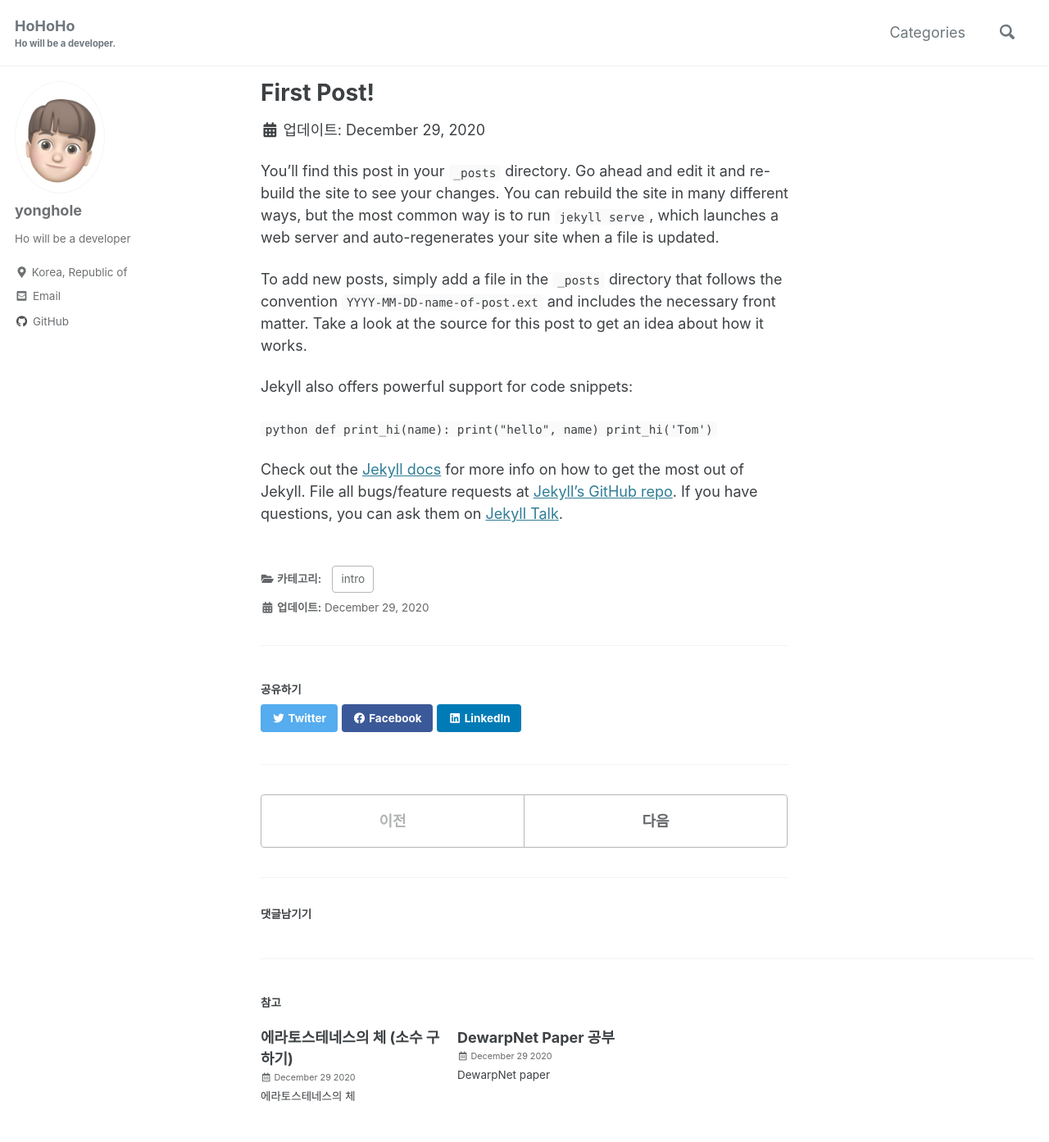
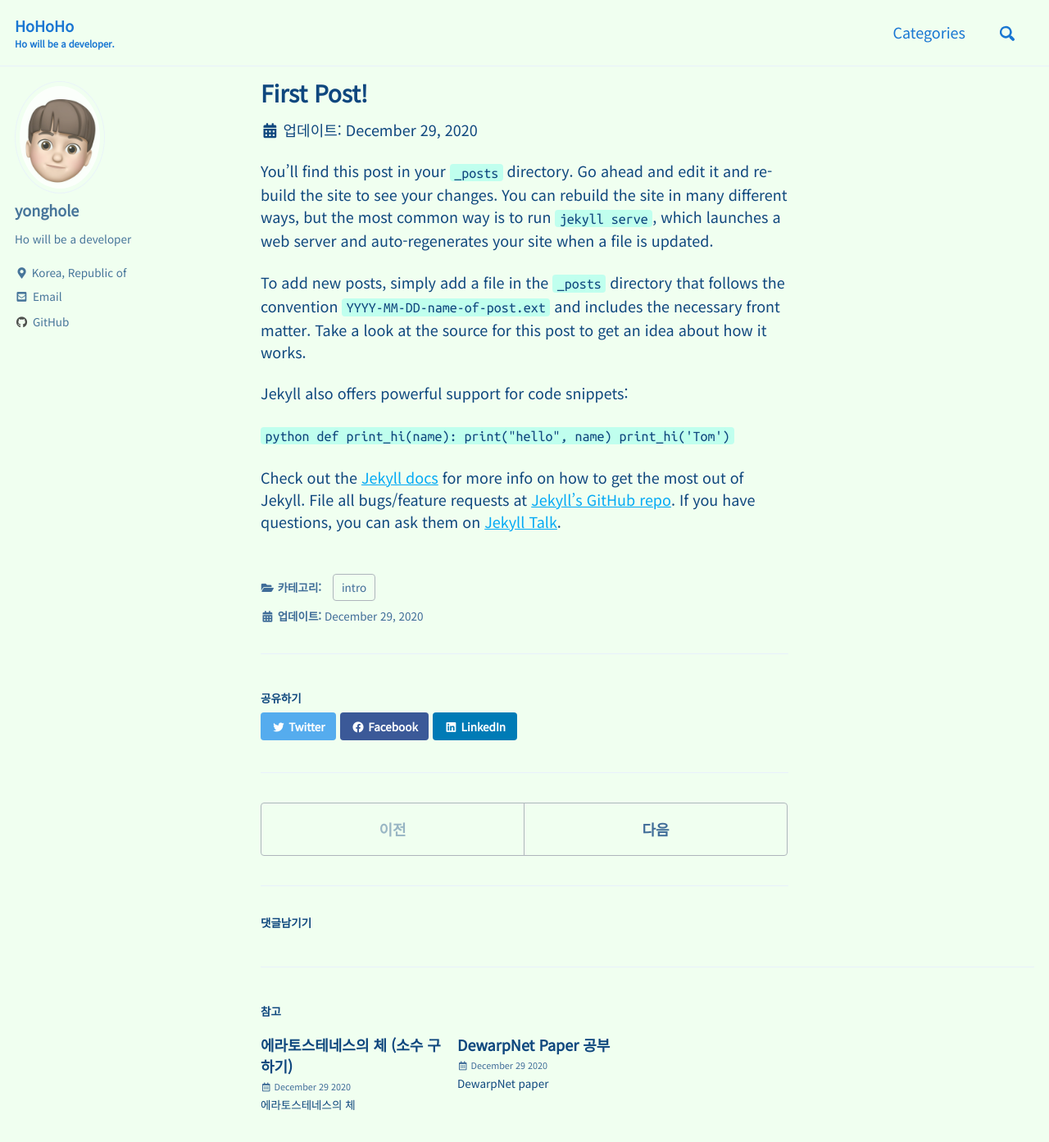
Before and after one commit to yonghole/yonghole.github.io, a Jekyll site: the page built from _posts/2020-12-29-first-post.md, in a window 1280 px wide and 1400 px high. Shown: the top 1393 px of the window at 82% size. Built offline with Jekyll 4.4.1, drawn with Linux system fonts in a browser that asks for light colours; cached includes are drawn as plain includes; comment, search, counter and statistics services are not loaded.

Commit message:
Update main.scss

```diff
--- a/assets/css/main.scss
+++ b/assets/css/main.scss
@@ -1,8 +1,43 @@
 ---
+
 # Only the main Sass file needs front matter (the dashes are enough)
 ---
 
+// https://mmistakes.github.io/minimal-mistakes/docs/stylesheets/#customizing
+$sans-serif: 'Noto Sans KR';
+$monospace: 'Ubuntu Mono';
+$type-size-4-5: 1.12em !default; // Ubuntu Mono is a bit small
+
 @charset "utf-8";
+@import "minimal-mistakes/skins/aqua"; // skin
+@import "minimal-mistakes";
 
-@import "minimal-mistakes/skins/{{ site.minimal_mistakes_skin | default: 'default' }}"; // skin
-@import "minimal-mistakes"; // main partials
+@import url(https://fonts.googleapis.com/css?family=Noto+Sans+KR|Ubuntu+Mono);
+
+// https://github.com/mmistakes/minimal-mistakes/issues/1219
+html {
+  font-size: 12px; // change to whatever
+
+  @include breakpoint($medium) {
+    font-size: 14px; // change to whatever
+  }
+
+  @include breakpoint($large) {
+    font-size: 16px; // change to whatever
+  }
+
+  @include breakpoint($x-large) {
+    font-size: 18px; // change to whatever
+  }
+}
+
+.highlight {
+  font-family: $monospace;
+  font-size: $type-size-4-5;
+}
+
+.language-plaintext {
+  font-family: $monospace;
+  font-size: $type-size-5;
+  background: #c0ffee;
+}
```
